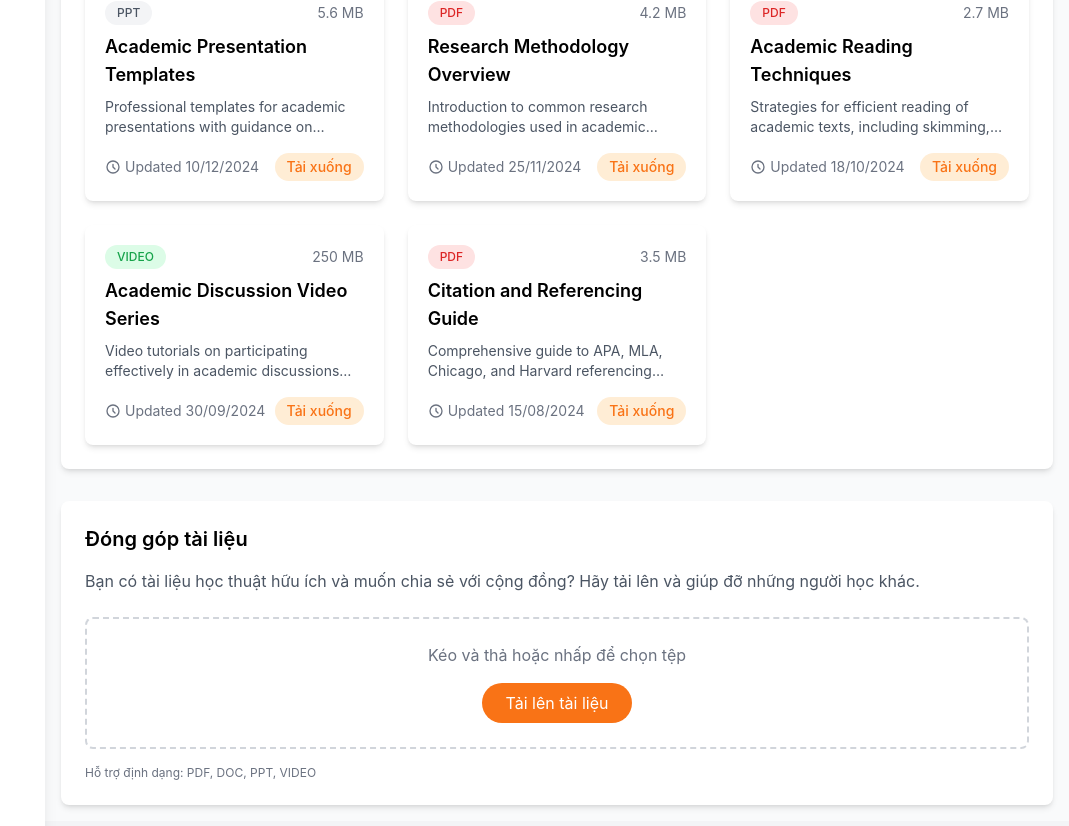
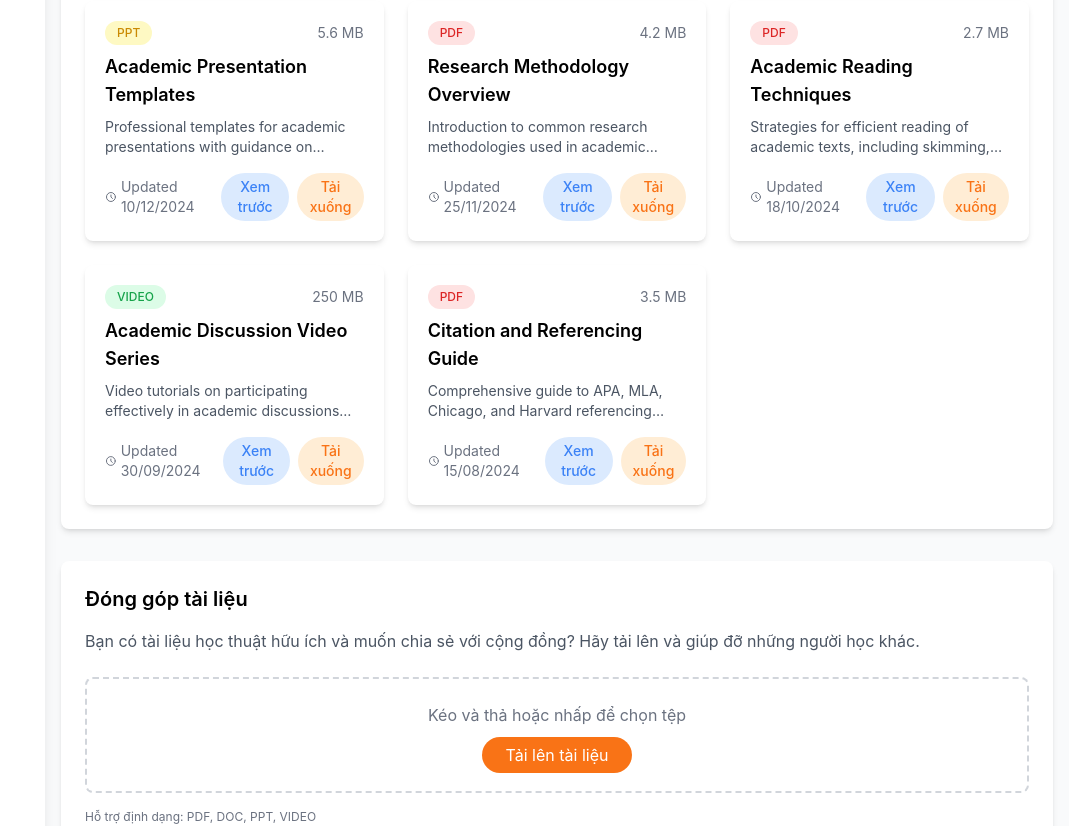
Before and after one commit to yuherus/itss2, a React (Create React App) app: page /materials in a window 1280 px wide. Shown: the part 541-1367 px from the top of the page, without its empty margins (211-1280 px from the left). Built offline with nearby package versions, Linux system fonts and the light colour scheme.

Commit message:
update view file

```diff
--- a/package.json
+++ b/package.json
@@ -4,6 +4,7 @@
   "private": true,
   "dependencies": {
     "@ant-design/v5-patch-for-react-19": "^1.0.3",
+    "@cyntler/react-doc-viewer": "^1.17.0",
     "@testing-library/dom": "^10.4.0",
     "@testing-library/jest-dom": "^6.6.3",
     "@testing-library/react": "^16.3.0",
--- a/src/pages/MaterialsPage.jsx
+++ b/src/pages/MaterialsPage.jsx
@@ -1,6 +1,64 @@
 import React, { useState } from 'react';
+import DocViewer, { DocViewerRenderers } from '@cyntler/react-doc-viewer';
 
-const MaterialCard = ({ material }) => {
+// Component Modal để hiển thị preview
+const PreviewModal = ({ isOpen, onClose, file }) => {
+  if (!isOpen) return null;
+
+  const corsProxyUrl = "https://proxy.corsfix.com/?";
+  const documents = file.url ? [{ uri: corsProxyUrl + encodeURIComponent(file.url), fileName: file.title }] : [];
+
+  return (
+    <div className="fixed inset-0 z-50 flex items-center justify-center bg-black bg-opacity-50">
+      <div className="relative w-full max-w-4xl max-h-screen overflow-hidden bg-white rounded-lg shadow-xl p-1">
+        <div className="flex justify-between items-center p-2 border-b">
+          <h3 className="text-lg font-semibold">{file.title}</h3>
+          <button
+            onClick={onClose}
+            className="text-gray-500 hover:text-gray-700"
+          >
+            <svg className="w-6 h-6" fill="none" stroke="currentColor" viewBox="0 0 24 24">
+              <path strokeLinecap="round" strokeLinejoin="round" strokeWidth="2" d="M6 18L18 6M6 6l12 12" />
+            </svg>
+          </button>
+        </div>
+
+        <div className="h-[70vh] overflow-auto">
+          {file.url ? (
+            <DocViewer
+              documents={documents}
+              pluginRenderers={DocViewerRenderers}
+              config={{
+                header: {
+                  disableHeader: true,
+                  disableFileName: true,
+                  retainURLParams: true
+                }
+              }}
+            />
+          ) : (
+            <div className="flex items-center justify-center h-full">
+              <p className="text-gray-500">Không có URL file để xem trước</p>
+            </div>
+          )}
+        </div>
+
+        <div className="p-4 border-t flex justify-between">
+          <span className="text-sm text-gray-500">{file.type} · {file.size}</span>
+          <a
+            href={file.url}
+            download={file.title}
+            className="rounded-full bg-orange-500 px-4 py-1 text-sm text-white hover:bg-orange-600"
+          >
+            Tải xuống
+          </a>
+        </div>
+      </div>
+    </div>
+  );
+};
+
+const MaterialCard = ({ material, onPreview }) => {
   return (
     <div className="overflow-hidden rounded-lg bg-white shadow-md transition-transform hover:scale-105">
       <div className="p-5">
@@ -9,6 +67,7 @@ const MaterialCard = ({ material }) => {
             material.type === 'PDF' ? 'bg-red-100 text-red-600' :
             material.type === 'DOC' ? 'bg-blue-100 text-blue-600' :
             material.type === 'VIDEO' ? 'bg-green-100 text-green-600' :
+            material.type === 'PPT' ? 'bg-yellow-100 text-yellow-600' :
             'bg-gray-100 text-gray-600'
           }`}>
             {material.type}
@@ -27,9 +86,17 @@ const MaterialCard = ({ material }) => {
             {material.date}
           </div>
 
-          <button className="rounded-full bg-orange-100 px-3 py-1 text-sm font-medium text-orange-500 hover:bg-orange-200">
-            Tải xuống
-          </button>
+          <div className="flex space-x-2">
+            <button
+              onClick={() => onPreview(material)}
+              className="rounded-full bg-blue-100 px-3 py-1 text-sm font-medium text-blue-500 hover:bg-blue-200"
+            >
+              Xem trước
+            </button>
+            <button className="rounded-full bg-orange-100 px-3 py-1 text-sm font-medium text-orange-500 hover:bg-orange-200">
+              Tải xuống
+            </button>
+          </div>
         </div>
       </div>
     </div>
@@ -39,8 +106,10 @@ const MaterialCard = ({ material }) => {
 const MaterialsPage = () => {
   const [activeCategory, setActiveCategory] = useState('all');
   const [searchQuery, setSearchQuery] = useState('');
+  const [previewFile, setPreviewFile] = useState(null);
+  const [isPreviewOpen, setIsPreviewOpen] = useState(false);
 
-  // Dữ liệu tài liệu mẫu
+  // Dữ liệu tài liệu mẫu với thêm URLs
   const materialsData = [
     {
       id: 1,
@@ -49,7 +118,8 @@ const MaterialsPage = () => {
       type: "PDF",
       category: "writing",
       size: "2.4 MB",
-      date: "Updated 15/03/2025"
+      date: "Updated 15/03/2025",
+      url: "https://pdf.bankexamstoday.com/raman_files/Error_Spotting_rules_blogger.pdf"
     },
     {
       id: 2,
@@ -58,7 +128,8 @@ const MaterialsPage = () => {
       type: "DOC",
       category: "vocabulary",
       size: "1.8 MB",
-      date: "Updated 20/02/2025"
+      date: "Updated 20/02/2025",
+      url: "https://example-storage.com/files/academic-vocabulary.docx"
     },
     {
       id: 3,
@@ -67,7 +138,8 @@ const MaterialsPage = () => {
       type: "PDF",
       category: "listening",
       size: "3.1 MB",
-      date: "Updated 05/01/2025"
+      date: "Updated 05/01/2025",
+      url: "https://example-storage.com/files/lecture-strategies.pdf"
     },
     {
       id: 4,
@@ -76,7 +148,8 @@ const MaterialsPage = () => {
       type: "PPT",
       category: "speaking",
       size: "5.6 MB",
-      date: "Updated 10/12/2024"
+      date: "Updated 10/12/2024",
+      url: "https://example-storage.com/files/presentation-templates.pptx"
     },
     {
       id: 5,
@@ -85,7 +158,8 @@ const MaterialsPage = () => {
       type: "PDF",
       category: "research",
       size: "4.2 MB",
-      date: "Updated 25/11/2024"
+      date: "Updated 25/11/2024",
+      url: "https://example-storage.com/files/research-methodology.pdf"
     },
     {
       id: 6,
@@ -94,7 +168,8 @@ const MaterialsPage = () => {
       type: "PDF",
       category: "reading",
       size: "2.7 MB",
-      date: "Updated 18/10/2024"
+      date: "Updated 18/10/2024",
+      url: "https://example-storage.com/files/reading-techniques.pdf"
     },
     {
       id: 7,
@@ -103,7 +178,8 @@ const MaterialsPage = () => {
       type: "VIDEO",
       category: "speaking",
       size: "250 MB",
-      date: "Updated 30/09/2024"
+      date: "Updated 30/09/2024",
+      url: "https://example-storage.com/files/discussion-videos.mp4"
     },
     {
       id: 8,
@@ -112,7 +188,8 @@ const MaterialsPage = () => {
       type: "PDF",
       category: "writing",
       size: "3.5 MB",
-      date: "Updated 15/08/2024"
+      date: "Updated 15/08/2024",
+      url: "https://example-storage.com/files/citation-guide.pdf"
     }
   ];
 
@@ -123,6 +200,24 @@ const MaterialsPage = () => {
                         material.description.toLowerCase().includes(searchQuery.toLowerCase());
     return matchesCategory && matchesQuery;
   });
+
+  // Xử lý mở preview
+  const handlePreview = (material) => {
+    setPreviewFile(material);
+    setIsPreviewOpen(true);
+  };
+
+  // Xử lý đóng preview
+  const handleClosePreview = () => {
+    setIsPreviewOpen(false);
+  };
+
+  // Xử lý tải file lên
+  const handleFileUpload = (event) => {
+    // Xử lý việc tải file lên
+    console.log('File được chọn:', event.target.files);
+    // Implementation để tải lên dịch vụ lưu trữ sẽ được thêm ở đây
+  };
 
   return (
     <div className="space-y-8">
@@ -234,7 +329,11 @@ const MaterialsPage = () => {
         <div className="grid grid-cols-1 gap-6 sm:grid-cols-2 lg:grid-cols-3">
           {filteredMaterials.length > 0 ? (
             filteredMaterials.map(material => (
-              <MaterialCard key={material.id} material={material} />
+              <MaterialCard
+                key={material.id}
+                material={material}
+                onPreview={handlePreview}
+              />
             ))
           ) : (
             <div className="col-span-full text-center py-8">
@@ -252,13 +351,30 @@ const MaterialsPage = () => {
         </p>
 
         <div className="rounded-lg border-2 border-dashed border-gray-300 p-6 text-center">
+          <input
+            type="file"
+            id="file-upload"
+            className="hidden"
+            onChange={handleFileUpload}
+            multiple
+          />
           <p className="mb-4 text-gray-500">Kéo và thả hoặc nhấp để chọn tệp</p>
-          <button className="rounded-full bg-orange-500 px-6 py-2 text-white hover:bg-orange-600">
+          <label
+            htmlFor="file-upload"
+            className="cursor-pointer rounded-full bg-orange-500 px-6 py-2 text-white hover:bg-orange-600"
+          >
             Tải lên tài liệu
-          </button>
+          </label>
         </div>
         <p className="mt-4 text-xs text-gray-500">Hỗ trợ định dạng: PDF, DOC, PPT, VIDEO</p>
       </div>
+
+      {/* Preview Modal */}
+      <PreviewModal
+        isOpen={isPreviewOpen}
+        onClose={handleClosePreview}
+        file={previewFile}
+      />
     </div>
   );
 }
```
Also changed, not shown: 2 other files (tests, documents, lock files or other folders).
